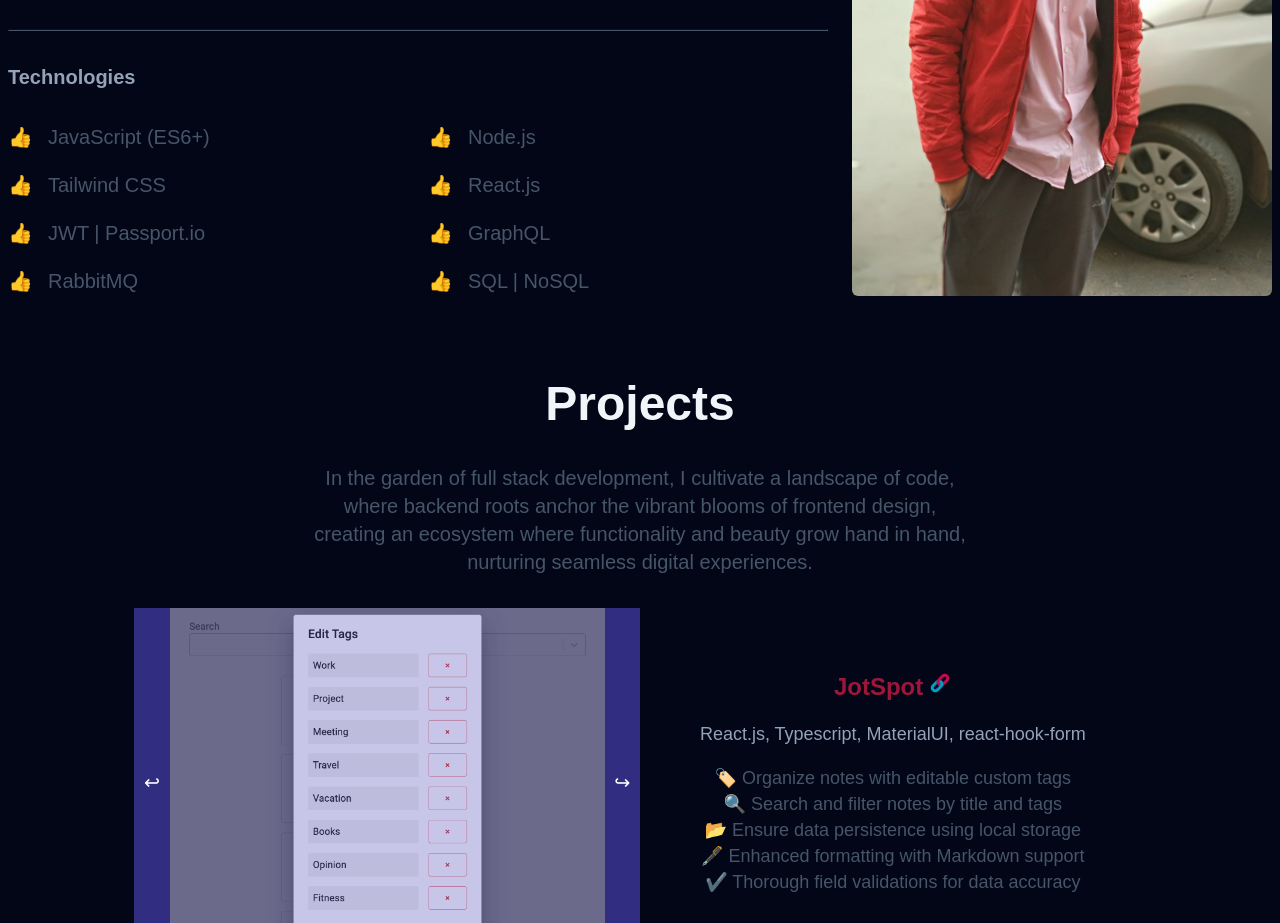
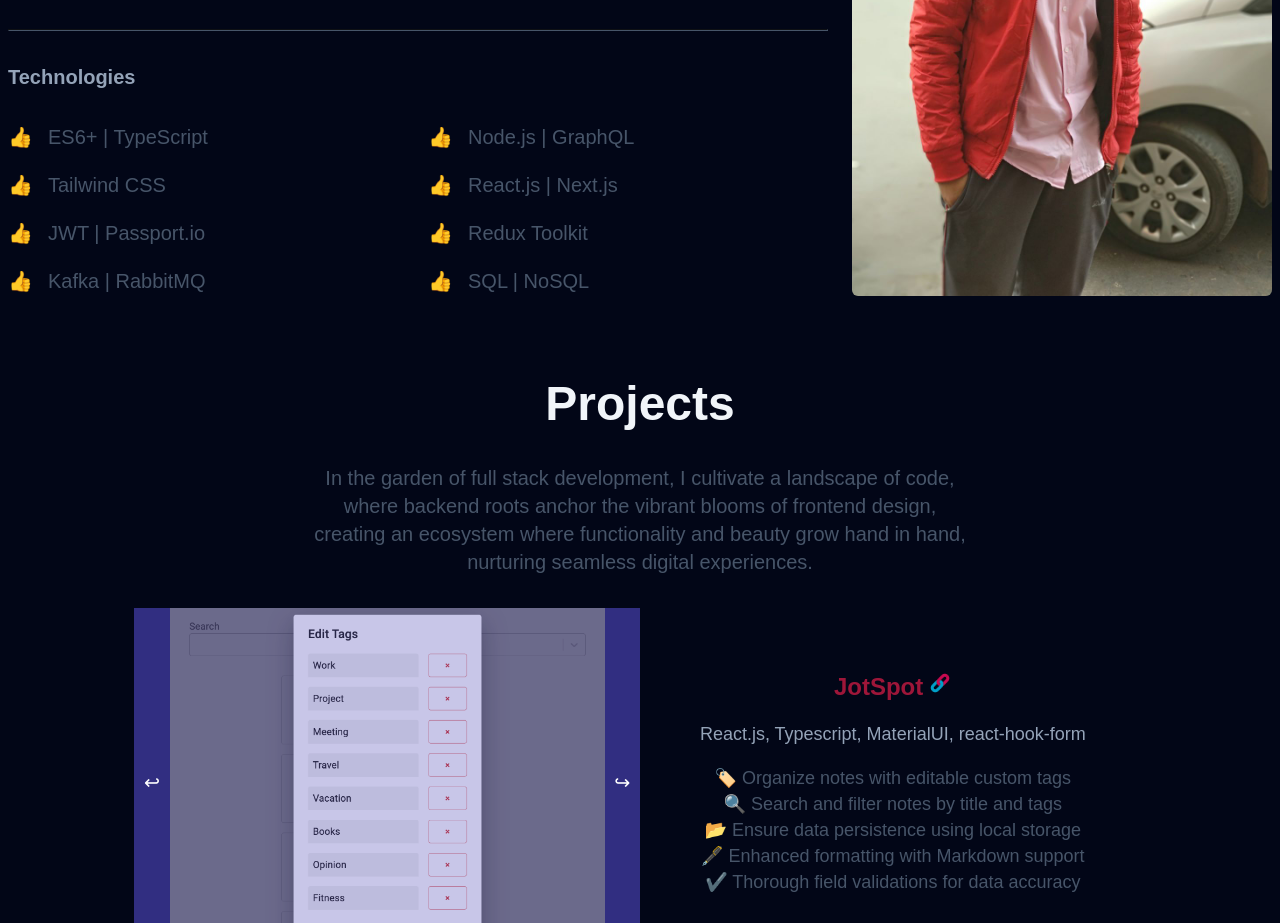
Before and after one commit to ramsay117/Portfolio, a website built with Vite: page index.html in a window 1280 px wide. Shown: the part 1132-2055 px from the top of the page. Built offline with nearby package versions, Linux system fonts and the light colour scheme; a web font is replaced by a local one.

Commit message:
Add technologies

```diff
--- a/index.html
+++ b/index.html
@@ -110,13 +110,13 @@
           <hr class="about__hr" />
           <h3 class="about__subtitle">Technologies</h3>
           <ul class="about__ul">
-            <li>JavaScript (ES6+)</li>
-            <li>Node.js</li>
+            <li>ES6+ | TypeScript</li>
+            <li>Node.js | GraphQL</li>
             <li>Tailwind CSS</li>
-            <li>React.js</li>
+            <li>React.js | Next.js</li>
             <li>JWT | Passport.io</li>
-            <li>GraphQL</li>
-            <li>RabbitMQ</li>
+            <li>Redux Toolkit</li>
+            <li>Kafka | RabbitMQ</li>
             <li>SQL | NoSQL</li>
           </ul>
         </section>
```
